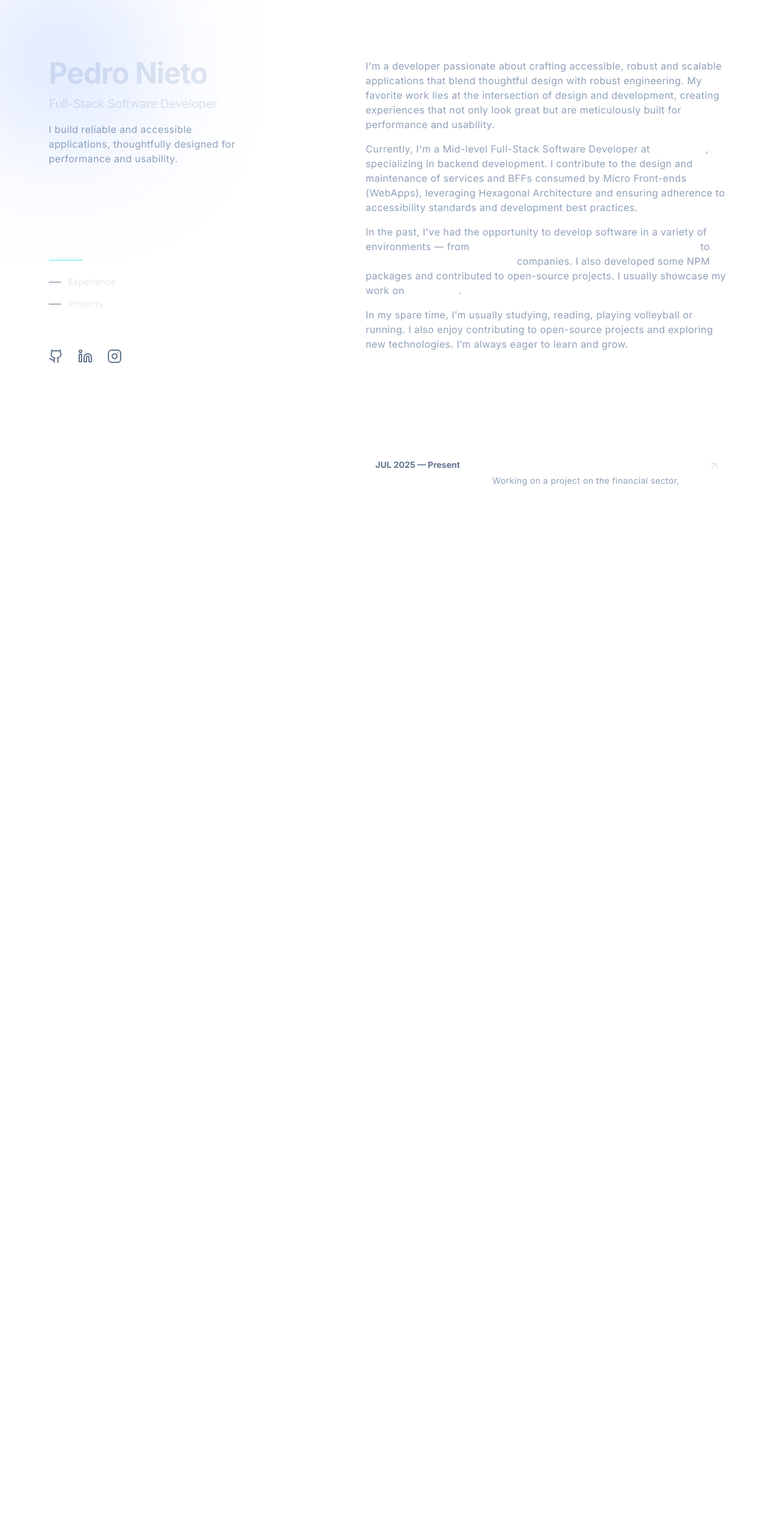
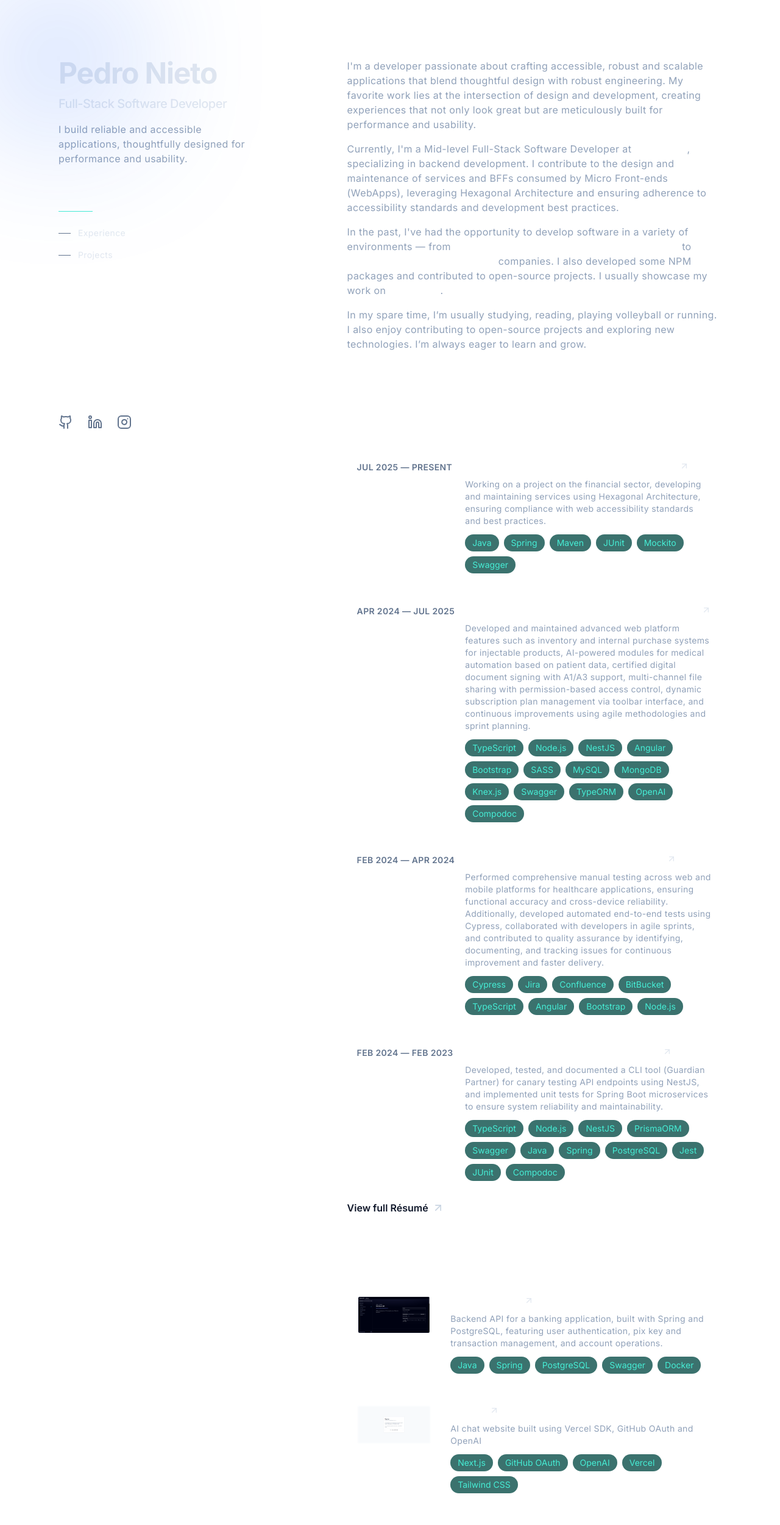
Before and after one commit to Pedroo-Nietoo/dev-portfolio, a Next.js app: page / in a window 1280 px wide. Shown: the top 2500 px of the page at 61% size. Before the commit the page ends 800 px from the top, so only its background shows below. Built offline with nearby package versions, Linux system fonts and the light colour scheme.

Commit message:
feat: Add responsivity

```diff
--- a/src/app/components/Experience.tsx
+++ b/src/app/components/Experience.tsx
@@ -21,27 +21,28 @@ export default function Experience({
 }: ExperienceProps) {
  return (
   <a
-   className="flex p-4 gap-16 rounded-lg hover:bg-slate-800 cursor-pointer transition-colors duration-300"
+   className="group/card grid md:grid-cols-8 gap-x-8 gap-y-4 p-4 rounded-lg hover:bg-slate-800/50 cursor-pointer transition-all duration-300"
    href={href}
    target="_blank"
    rel="noopener noreferrer"
   >
-   <span className="text-sm text-slate-500 font-bold whitespace-nowrap w-32 flex-shrink-0">
+   <header className="md:col-span-2 text-sm text-slate-500 font-semibold uppercase tracking-wide whitespace-nowrap mt-1">
     {from} — {to}
-   </span>
-   <div className="flex flex-col">
-    <h3 className="group/card text-white font-semibold tracking-wide transition-colors duration-300 hover:text-teal-300">
+   </header>
+
+   <div className="md:col-span-6 flex flex-col pl-6">
+    <h3 className="text-white font-semibold tracking-wide group-hover/card:text-teal-300 transition-colors duration-300">
      {position} · {company}
      <ArrowUpRight
-      className="inline h-5 mb-1 ml-1 text-slate-200 transition-all duration-300 transform group-hover/card:translate-x-1 group-hover/card:-translate-y-1 group-hover/card:text-teal-300"
+      className="inline-block h-4 w-4 mb-1 ml-1 text-slate-200 transition-transform duration-300 transform-gpu group-hover/card:translate-x-1 group-hover/card:-translate-y-1 group-hover/card:text-teal-300"
      />
     </h3>
-    <p className="text-slate-200 tracking-wide text-sm">{description}</p>
+    <p className="text-slate-400 tracking-wide text-sm mt-2">{description}</p>
     <div className="flex flex-wrap gap-2 mt-3">
      {stack?.map((item, index) => (
       <span
        key={index}
-       className="text-sm bg-teal-900 text-teal-300 px-3 py-1 rounded-full"
+       className="text-xs sm:text-sm bg-teal-900/80 text-teal-300 px-3 py-1 rounded-full"
       >
        {item}
       </span>
--- a/src/app/components/Project.tsx
+++ b/src/app/components/Project.tsx
@@ -18,33 +18,36 @@ export default function Project({
 }: ProjectProps) {
  return (
   <a
-   className="group/project flex p-4 gap-8 rounded-lg hover:bg-slate-800 cursor-pointer transition-colors duration-300"
+   className="group/card grid md:grid-cols-8 gap-x-8 gap-y-4 p-4 rounded-lg hover:bg-slate-800/50 cursor-pointer transition-all duration-300"
    href={href}
    target="_blank"
    rel="noopener noreferrer"
   >
-   <Image
-    src={`/images/${image}.png`}
-    alt={name}
-    width={144}
-    height={80}
-    className="object-contain rounded-md"
-   />
-   <div className="flex flex-col">
-    <h3 className="group/card text-white font-semibold tracking-wide transition-colors duration-300 hover:text-teal-300">
+   <div className="md:col-span-2 mt-1">
+    <Image
+     src={`/images/${image}.png`}
+     alt={`Screenshot of ${name}`}
+     width={200}
+     height={112}
+     className="object-cover rounded border-2 border-slate-200/10 transition group-hover/card:border-slate-200/30"
+    />
+   </div>
+
+   <div className="md:col-span-6 flex flex-col">
+    <h3 className="text-white font-semibold tracking-wide group-hover/card:text-teal-300 transition-colors duration-300">
      {name}
      <ArrowUpRight
-      className="inline h-5 mb-1 ml-1 text-slate-200 transition-all duration-300 transform group-hover/card:translate-x-1 group-hover/card:-translate-y-1 group-hover/card:text-teal-300"
+      className="inline-block h-4 w-4 mb-1 ml-1 text-slate-200 transition-transform duration-300 transform-gpu group-hover/card:translate-x-1 group-hover/card:-translate-y-1 group-hover/card:text-teal-300"
      />
     </h3>
-    <p className="text-slate-200 tracking-wide text-sm">
+    <p className="text-slate-400 tracking-wide text-sm mt-2">
      {description}
     </p>
     <div className="flex flex-wrap gap-2 mt-3">
      {stack?.map((item, index) => (
       <span
        key={index}
-       className="text-sm bg-teal-900 text-teal-300 px-3 py-1 rounded-full"
+       className="text-xs sm:text-sm bg-teal-900/80 text-teal-300 px-3 py-1 rounded-full"
       >
        {item}
       </span>
--- a/src/app/not-found.tsx
+++ b/src/app/not-found.tsx
@@ -3,16 +3,18 @@ import Link from 'next/link';
 
 export default function Custom404() {
  return (
-  <div className="h-screen w-full flex flex-col items-center justify-center bg-[#0f172a] text-slate-200">
-   <h1 className="text-4xl font-bold mb-4">404 | Page Not Found</h1>
+  <div className="min-h-screen w-full flex flex-col items-center justify-center bg-[#0f172a] text-slate-200 px-4 text-center">
+   <h1 className="text-3xl sm:text-4xl md:text-5xl font-bold mb-4">
+    404 | Page Not Found
+   </h1>
 
-   <span className="text-sm text-slate-400 mb-6">
+   <span className="text-sm sm:text-base text-slate-400 mb-6 max-w-md">
     Looks like the page you are looking for doesn&apos;t exist.
    </span>
 
    <Link
     href="/"
-    className="text-white font-semibold cursor-pointer hover:text-teal-300 duration-300 group flex items-center mt-10"
+    className="text-white font-semibold cursor-pointer hover:text-teal-300 duration-300 group flex items-center mt-6 sm:mt-10"
    >
     <ArrowLeft className="inline h-4 w-4 mr-2 transition-transform group-hover:-translate-x-1" />
     <span>Back to Home</span>
--- a/src/app/page.tsx
+++ b/src/app/page.tsx
@@ -10,6 +10,7 @@ export default function Home() {
   const sectionsRef = useRef<{ [key: string]: HTMLElement | null }>({});
 
   useEffect(() => {
+    if (window.matchMedia('(pointer: fine)').matches) {
       const glow = document.getElementById("mouse-glow");
       const handleMouseMove = (e: MouseEvent) => {
         if (glow) {
@@ -18,6 +19,7 @@ export default function Home() {
       };
       window.addEventListener("mousemove", handleMouseMove);
       return () => window.removeEventListener("mousemove", handleMouseMove);
+    }
   }, []);
 
   useEffect(() => {
@@ -32,8 +34,8 @@ export default function Home() {
       },
       {
         root: null,
-        rootMargin: "0px",
-        threshold: 0.3,
+        rootMargin: "0px 0px -40% 0px",
+        threshold: 0.2,
       }
     );
 
@@ -55,16 +57,16 @@ export default function Home() {
   }, []);
 
   return (
-    <div className="px-20 py-24 h-screen overflow-auto mx-auto scroll-smooth">
+    <div className="mx-auto min-h-screen max-w-screen-xl px-6 py-12 md:px-12 md:py-20 lg:px-24 lg:py-0 scroll-smooth">
       <div
         id="mouse-glow"
-        className="pointer-events-none fixed top-0 left-0 z-50 w-48 h-48 rounded-full bg-blue-600/40 blur-[120px]"
+        className="pointer-events-none fixed top-0 left-0 z-50 w-48 h-48 rounded-full bg-blue-600/40 blur-[120px] hidden lg:block"
       ></div>
 
-      <div className="flex">
-        <main className="fixed top-24 left-20 w-[calc(40%-1rem)]">
-          <div className="flex flex-col justify-between h-full">
-            <div className="flex flex-col mb-36">
+      <div className="lg:flex lg:gap-16">
+        <header className="lg:sticky lg:top-0 lg:flex lg:max-h-screen lg:w-2/5 lg:flex-col lg:justify-between lg:py-24">
+          <div>
+            <div className="flex flex-col mb-16">
               <h1 className="text-4xl font-bold tracking-tight text-slate-200 sm:text-5xl">Pedro Nieto</h1>
               <h2 className="mt-3 text-lg font-medium tracking-tight text-slate-200 sm:text-xl">
                 Full-Stack Software Developer
@@ -74,7 +76,7 @@ export default function Home() {
               </p>
             </div>
 
-            <div className="flex flex-col gap-8 w-40">
+            <nav className="hidden lg:block">
               <ul className="flex flex-col gap-4 text-slate-200 tracking-wide">
                 {["about", "experience", "projects"].map((id) => (
                   <li key={id}>
@@ -101,6 +103,8 @@ export default function Home() {
                   </li>
                 ))}
               </ul>
+            </nav>
+          </div>
 
           <div className="flex gap-6 mt-8">
             <a href="https://github.com/Pedroo-Nietoo" target="_blank" rel="noopener noreferrer">
@@ -113,12 +117,10 @@ export default function Home() {
               <Instagram className="text-slate-500 hover:text-slate-200 transition-all duration-300" />
             </a>
           </div>
-            </div>
-          </div>
-        </main>
+        </header>
 
-        <aside className="ml-[calc(45%+1rem)] flex-1">
-          <div id="about" className="scroll-mt-24">
+        <main className="pt-24 lg:w-3/5 lg:py-24">
+          <section id="about" className="scroll-mt-24 mb-16 md:mb-24">
             <p className="mb-4">
               I&apos;m a developer passionate about crafting accessible, robust and scalable applications that blend
               thoughtful design with robust engineering. My favorite work lies at the intersection of design and
@@ -155,11 +157,12 @@ export default function Home() {
             <p className="mb-40">
               In my spare time, I’m usually studying, reading, playing volleyball or running. I also enjoy contributing to open-source projects and exploring new technologies. I’m always eager to learn and grow.
             </p>
-          </div>
+          </section>
 
-          <section id="experience" className="flex flex-col gap-4 scroll-mt-24 group">
+          <h3 className="block sm:hidden text-2xl font-semibold mb-6">Experience</h3>
+          <section id="experience" className="scroll-mt-24 group/list mb-16 md:mb-24">
             <div className="flex flex-col gap-4">
-              <div className="group-hover:opacity-50 hover:!opacity-100 transition-opacity duration-300">
+              <div className="group-hover/list:opacity-50 hover:!opacity-100 transition-opacity duration-300">
                 <Experience
                   from="JUL 2025"
                   to="Present"
@@ -170,7 +173,7 @@ export default function Home() {
                   stack={["Java", "Spring", "Maven", "JUnit", "Mockito", "Swagger"]}
                 />
               </div>
-              <div className="group-hover:opacity-50 hover:!opacity-100 transition-opacity duration-300">
+              <div className="group-hover/list:opacity-50 hover:!opacity-100 transition-opacity duration-300">
                 <Experience
                   from="APR 2024"
                   to="JUL 2025"
@@ -181,7 +184,7 @@ export default function Home() {
                   stack={["TypeScript", "Node.js", "NestJS", "Angular", "Bootstrap", "SASS", "MySQL", "MongoDB", "Knex.js", "Swagger", "TypeORM", "OpenAI", "Compodoc"]}
                 />
               </div>
-              <div className="group-hover:opacity-50 hover:!opacity-100 transition-opacity duration-300">
+              <div className="group-hover/list:opacity-50 hover:!opacity-100 transition-opacity duration-300">
                 <Experience
                   from="FEB 2024"
                   to="APR 2024"
@@ -192,7 +195,7 @@ export default function Home() {
                   stack={["Cypress", "Jira", "Confluence", "BitBucket", "TypeScript", "Angular", "Bootstrap", "Node.js"]}
                 />
               </div>
-              <div className="group-hover:opacity-50 hover:!opacity-100 transition-opacity duration-300">
+              <div className="group-hover/list:opacity-50 hover:!opacity-100 transition-opacity duration-300">
                 <Experience
                   from="FEB 2024"
                   to="FEB 2023"
@@ -204,21 +207,21 @@ export default function Home() {
                 />
               </div>
             </div>
-          </section>
-
             <a
               href="/resume.pdf"
               target="_blank"
               rel="noopener noreferrer"
-            className="py-8 font-semibold hover:text-teal-300 cursor-pointer flex items-center group mb-40"
+              className="py-4 font-semibold hover:text-teal-300 cursor-pointer flex items-center group mb-16 md:mb-24"
             >
               View full Résumé
               <ArrowUpRight className="inline h-5 ml-1 text-slate-300 transition-all duration-300 transform group-hover:translate-x-1 group-hover:-translate-y-1 group-hover:text-teal-300" />
             </a>
+          </section>
 
-          <section id="projects" className="flex flex-col gap-4 mb-40 scroll-mt-24 group">
+          <h3 className="block sm:hidden text-2xl font-semibold mb-6 mt-24">Projects</h3>
+          <section id="projects" className="scroll-mt-24 group/list mb-16 md:mb-24">
             <div className="flex flex-col gap-4">
-              <div className="group-hover:opacity-50 hover:!opacity-100 transition-opacity duration-300">
+              <div className="group-hover/list:opacity-50 hover:!opacity-100 transition-opacity duration-300">
                 <Project
                   name="Nietubank-API"
                   description="Backend API for a banking application, built with Spring and PostgreSQL, featuring user authentication, pix key and transaction management, and account operations."
@@ -227,7 +230,7 @@ export default function Home() {
                   stack={["Java", "Spring", "PostgreSQL", "Swagger", "Docker"]}
                 />
               </div>
-              <div className="group-hover:opacity-50 hover:!opacity-100 transition-opacity duration-300">
+              <div className="group-hover/list:opacity-50 hover:!opacity-100 transition-opacity duration-300">
                 <Project
                   name="Chat AI"
                   description="AI chat website built using Vercel SDK, GitHub OAuth and OpenAI"
@@ -236,7 +239,7 @@ export default function Home() {
                   stack={["Next.js", "GitHub OAuth", "OpenAI", "Vercel", "Tailwind CSS"]}
                 />
               </div>
-              <div className="group-hover:opacity-50 hover:!opacity-100 transition-opacity duration-300">
+              <div className="group-hover/list:opacity-50 hover:!opacity-100 transition-opacity duration-300">
                 <Project
                   name="Serverless URL Shortener"
                   description="Private serverless URL shortener service built using SOLID and AWS DynamoDB"
@@ -245,7 +248,7 @@ export default function Home() {
                   stack={["AWS Lambda", "DynamoDB", "Java", "Spring"]}
                 />
               </div>
-              <div className="group-hover:opacity-50 hover:!opacity-100 transition-opacity duration-300">
+              <div className="group-hover/list:opacity-50 hover:!opacity-100 transition-opacity duration-300">
                 <Project
                   name="Node.js Logger"
                   description="Simple Node.js logger library that provides a simple interface for logging messages to the console and files."
@@ -253,7 +256,7 @@ export default function Home() {
                   image="node-logger"
                 />
               </div>
-              <div className="group-hover:opacity-50 hover:!opacity-100 transition-opacity duration-300">
+              <div className="group-hover/list:opacity-50 hover:!opacity-100 transition-opacity duration-300">
                 <Project
                   name="Prisma Schema Docs"
                   description="Documentation generator for Prisma schemas, providing a simple way to create and maintain API documentation. The generated documentation is available in HTML and Markdown format and can be easily hosted on any static file server."
@@ -264,17 +267,17 @@ export default function Home() {
             </div>
           </section>
 
+          <footer className="text-slate-400 text-sm mt-16 md:mt-24 text-center sm:text-left">
 
-          <footer className="text-slate-200 text-sm">
             <p>© {new Date().getFullYear()}
               <a
-                className="text-white font-semibold cursor-pointer hover:text-teal-300 duration-300"
+                className="text-slate-200 font-semibold cursor-pointer hover:text-teal-300 duration-300"
                 href="https://github.com/Pedroo-Nietoo"
-              > Pedroo-Nietoo
+              > Pedro Nieto
               </a>
               . All rights reserved.</p>
           </footer>
-        </aside>
+        </main>
       </div>
     </div>
   );
```
Lines whose indentation alone changed are shown as unchanged.
